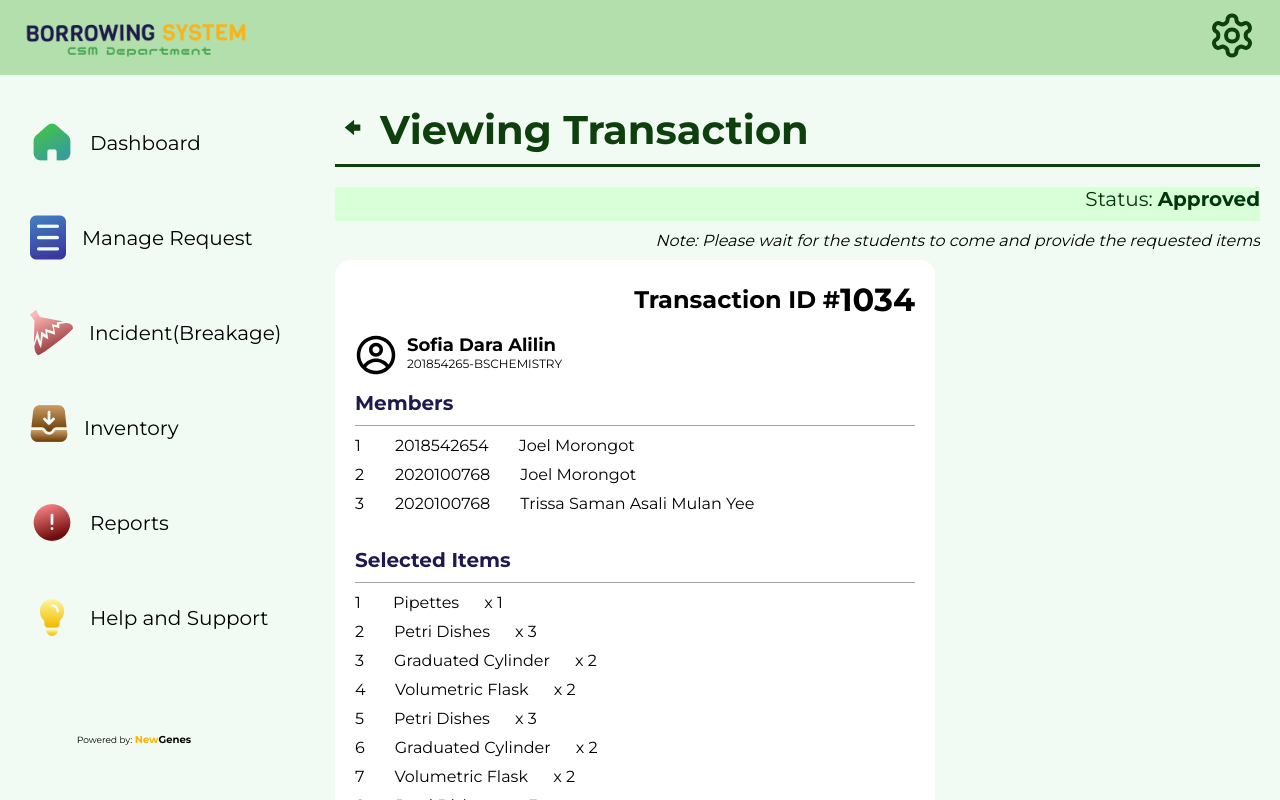
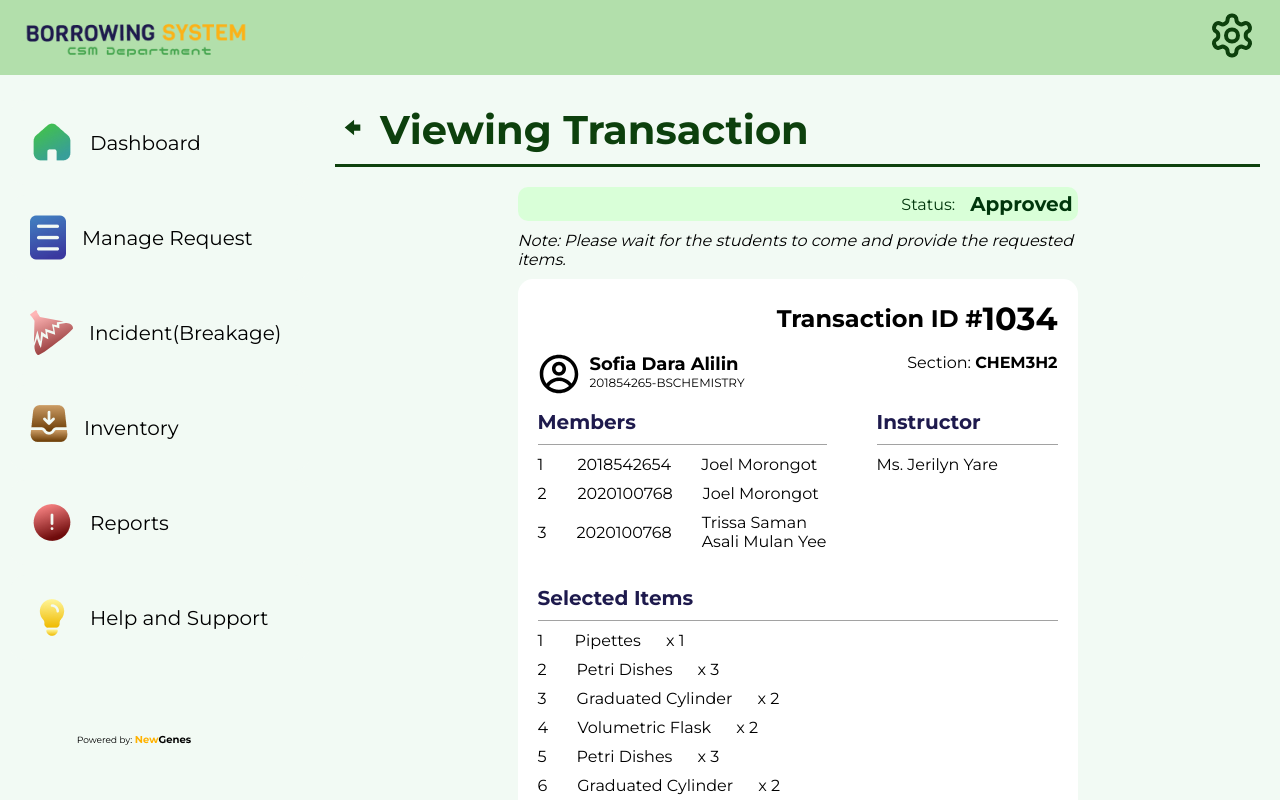
Before and after one commit to Jy-re/csmlab-labtech-ts, a React (Create React App) app: page /borrowing/approved/view/1 in a window 1280 px wide. Built offline with nearby package versions, Linux system fonts and the light colour scheme.

Commit message:
TransactionView: Editing and Fixing Approved View

```diff
--- a/src/App.css
+++ b/src/App.css
@@ -246,13 +246,18 @@ a{
 
 .transaction-header-status{
 
-  height: 34px;
-  font-size: 20px;
   background: #D9FFD8;
   display: flex;
-  justify-content: flex-end;
   color:  #00360C;
   width: auto;
+
+  padding: 5px;
+  justify-content: flex-end;
+  align-items: center;
+  gap: 10px;
+  align-self: stretch;
+
+  border-radius: 10px;
 
 }
 
@@ -279,7 +284,6 @@ a{
   align-self: stretch;
 
   border-radius: 10px;
-  background: #FEFFCD;
 
 
 }
@@ -346,7 +350,7 @@ a{
   background-color: white;
   border-radius: 15px;
 
-  width: 560px;
+  width: auto;
 
 }
 
@@ -644,7 +648,9 @@ total quantity */
 .receiptContainer {
   display: flex;
   flex-direction: column;
-  width: auto;
+  width: 560px;
+
+
 }
 
 .transaction-header {
--- a/src/components/transactions/borrowingView/borrowAcceptedView.tsx
+++ b/src/components/transactions/borrowingView/borrowAcceptedView.tsx
@@ -51,8 +51,8 @@ function BorrowAcceptedView() {
      {
         idNumber: 201854265,
         name: 'Sofia Dara Alilin',
-        Dept: 'BSCHEMISTRY'
-
+        Dept: 'BSCHEMISTRY',
+        Section: 'CHEM3H2'
      }
     ]
     const membersDetails =[
@@ -73,6 +73,19 @@ function BorrowAcceptedView() {
      }
     ]
 
+    const instructor = [
+      {
+        idNumber: 2055060541,
+        Name: 'Ms. Jerilyn Yare',
+      }
+    ]
+
+    const labtech = [
+      {
+        Name: "Prince Kurt Laurence",
+      }
+    ]
+
     let totalQuantity = 0;
     pendingItems.forEach((item) => {
       item.items.forEach((borrowedItem) => {
@@ -84,46 +97,46 @@ function BorrowAcceptedView() {
 
 
   return (
-
     <section className="content">
+      {/* Title ni siya */}
       <div className="titleHeader">
-         <div className='arrowTitleView'>
+        <div className="arrowTitleView">
           <Link to ='/borrowing/pending'>
             <GoArrowLeft className='iconLeftArrow'/>
           </Link>
-          <div className='titleName'>
+          <div className="titleName">
             Viewing Transaction
           </div>
         </div>
       </div>
 
+      {/* Body */}
+      {pendingItems.map((item) => (
+        <div className="transbody">
+          <div className="receiptContainer">
 
-        {pendingItems.map((item) => (
-          <div key={item.id}>
-
+            {/* Status Head */}
             <div className='transaction-header'>
               <div className='transaction-header-status'>
-              Status: <span className='bold-header-status'> {item.status}</span>
+                Status: <span>{item.status}</span>
               </div>
 
               <div className='transaction-view-note'>
-                  Note: Please wait for the students to come and provide the requested items
+                Note: Please wait for the students to come and provide the requested items.
+              </div>
             </div>
 
-          </div>
+            {/* White Container */}
+            <div className="transactionViewContainer">
 
-
-
-          <div className='transactionViewContainer'>
-              {/* inside content sa white container */}
-
-
-              <div className='transactionView-title'>
+              {/* Trans ID */}
+              <div className="transactionView-title">
                 Transaction ID #<span className='bold-item-id'>{item.id}</span>
               </div>
 
-              {/* --student items */}
+              {/* Student Details */}
               {studentDetails.map((student) => (
+                <div className="firstRow">
                   <div className='viewStudentInfo'>
                     <div className='iconProfileContainer'>
                       <CgProfile className='iconProfile'/>
@@ -137,11 +150,18 @@ function BorrowAcceptedView() {
                       </div>
                     </div>
                   </div>
+                    <div className="sectionContainer">
+                      Section: <b>{student.Section}</b>
+                    </div>
+                </div>
               ))}
 
-              {/* --members view       */}
-              <div className='viewTitleLabel'>Members </div>
+              {/* Second Row*/}
+              <div className="memInsCont">
 
+                {/* Members */}
+                <div className="members">
+                  <div className="viewTitleLabel">Members</div>
                   <div className='viewMembersInfo'>
                     {membersDetails.map((member, index)=>(
                       <div className='viewEachInfo'>
@@ -149,18 +169,32 @@ function BorrowAcceptedView() {
                           {index + 1}
                         </div>
                         <div className='eachmemID'>
-
                           {member.idNumber}
                         </div>
                         <div className='eachmemNAME'>
                           {member.Name}
-
                         </div>
                       </div>
                     ))}
                   </div>
+                </div>
 
-                {/* --selected view */}
+                {/* Instructor */}
+                <div className="instructor">
+                  <div className='viewTitleLabel'>Instructor </div>
+                  <div className='viewMembersInfo'>
+                    {instructor.map((instructor, index)=>(
+                      <div className='viewEachInfo'>
+                        <div className='eachmemNAME'>
+                          {instructor.Name}
+                        </div>
+                      </div>
+                    ))}
+                  </div>
+                </div>
+              </div>
+
+              {/* Third Row = Items Selected */}
               <div className='viewTitleLabel'> Selected Items </div>
               <div className='viewItemsSelected'>
                 {item.items.map((borrowedItems, index) => (
@@ -183,6 +217,30 @@ function BorrowAcceptedView() {
                 {totalQuantity}
               </div>
 
+              {/* Last Row Approved by View */}
+              <div className="approvedCont">
+                <div className='viewTitleLabel'>Approved by: </div>
+                <div className='viewMembersInfo'>
+                  {instructor.map((instructor, index)=>(
+                    <div className='viewEachInfo'>
+                      <ul className='eachmemNAME'>
+                        <li>Instructor: <b>{instructor.Name}</b></li>
+                      </ul>
+                    </div>
+                  ))}
+                  {labtech.map((labtech, index)=>(
+                    <div className='viewEachInfo'>
+                      <ul className='eachmemNAME'>
+                        <li>Lab Technician: <b>{labtech.Name} </b>
+                        </li>
+                      </ul>
+                    </div>
+                  ))}
+                </div>
+              </div>
+
+
+              {/* Time and Date Created */}
               <div className='viewDateTime'>
                 <div className='viewDate'>
                   {item.date}
@@ -190,34 +248,25 @@ function BorrowAcceptedView() {
                 <div className='viewTime'>
                   {item.time}
                 </div>
-
+              </div>
             </div>
 
-
-
-              <div className='darabyue'>
+            {/* buttons */}
+            <div className="darabyue">
               <Link to = '/borrowing' className='viewButtonReject'>
                 Abort
               </Link>
               <Link to= "/borrowing/accepted" className='viewButtonAccept'>
                 Done View
               </Link>
-
             </div>
 
 
-
-
           </div>
-
         </div>
-
-
-
-
-
       ))}
     </section>
+
   );
 }
 
```
Lines whose indentation alone changed are shown as unchanged.
